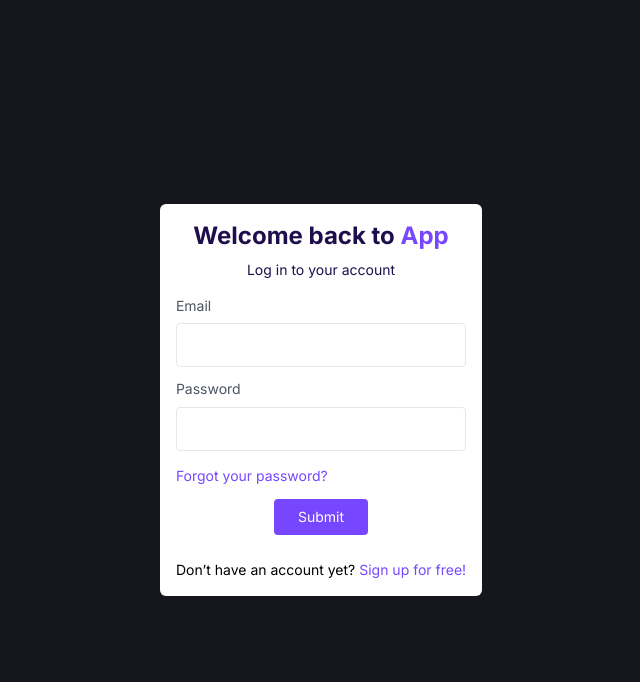
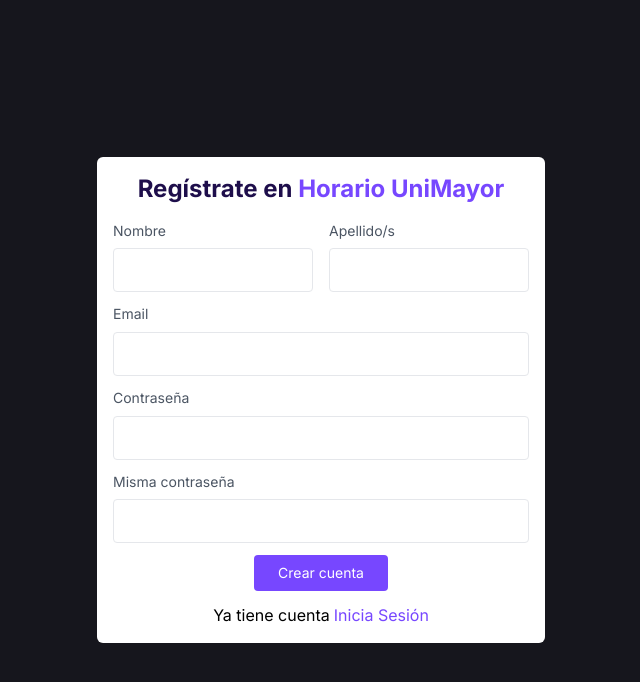
Before and after one commit to igrisdev/horario_unimayor, a Next.js app: page /register in a window 1280 px wide. Shown: the top 682 px of the page, without its empty margins (319-959 px from the left). Built offline with nearby package versions, Linux system fonts and the light colour scheme.

Commit message:
view of register finished

```diff
--- a/src/app/(vista)/register/page.jsx
+++ b/src/app/(vista)/register/page.jsx
@@ -3,12 +3,39 @@ export default function Register() {
     <main className='grid place-content-center h-screen'>
       <div class='max-w-md relative flex flex-col p-4 rounded-md text-black bg-white'>
         <div class='text-2xl font-bold mb-2 text-[#1e0e4b] text-center'>
-          Welcome back to <span class='text-[#7747ff]'>App</span>
-        </div>
-        <div class='text-sm font-normal mb-4 text-center text-[#1e0e4b]'>
-          Log in to your account
+          Regístrate en <span class='text-[#7747ff]'>Horario UniMayor</span>
         </div>
         <form class='flex flex-col gap-3'>
+          <div className='flex items-center mt-2 gap-4'>
+            <div class='block relative '>
+              <label
+                for='firstName'
+                class='block text-gray-600 cursor-text text-sm leading-[140%] font-normal mb-2'
+              >
+                Nombre
+              </label>
+              <input
+                type='text'
+                id='firstName'
+                name='firstName'
+                class='rounded border border-gray-200 text-sm w-full font-normal leading-[18px] text-black tracking-[0px] appearance-none block h-11 m-0 p-[11px] focus:ring-2 ring-offset-2  ring-gray-900 outline-0'
+              />
+            </div>
+            <div class='block relative'>
+              <label
+                for='lastName'
+                class='block text-gray-600 cursor-text text-sm leading-[140%] font-normal mb-2'
+              >
+                Apellido/s
+              </label>
+              <input
+                type='text'
+                id='lastName'
+                name='lastName'
+                class='rounded border border-gray-200 text-sm w-full font-normal leading-[18px] text-black tracking-[0px] appearance-none block h-11 m-0 p-[11px] focus:ring-2 ring-offset-2  ring-gray-900 outline-0'
+              />
+            </div>
+          </div>
           <div class='block relative'>
             <label
               for='email'
@@ -19,6 +46,7 @@ export default function Register() {
             <input
               type='text'
               id='email'
+              name='email'
               class='rounded border border-gray-200 text-sm w-full font-normal leading-[18px] text-black tracking-[0px] appearance-none block h-11 m-0 p-[11px] focus:ring-2 ring-offset-2  ring-gray-900 outline-0'
             />
           </div>
@@ -27,36 +55,44 @@ export default function Register() {
               for='password'
               class='block text-gray-600 cursor-text text-sm leading-[140%] font-normal mb-2'
             >
-              Password
+              Contraseña
             </label>
             <input
               type='text'
               id='password'
+              name='password'
               class='rounded border border-gray-200 text-sm w-full font-normal leading-[18px] text-black tracking-[0px] appearance-none block h-11 m-0 p-[11px] focus:ring-2 ring-offset-2 ring-gray-900 outline-0'
             />
           </div>
-          <div>
-            <a
-              class='text-sm text-[#7747ff]'
-              href='#'
+
+          <div class='block relative'>
+            <label
+              for='revalidatePassword'
+              class='block text-gray-600 cursor-text text-sm leading-[140%] font-normal mb-2'
             >
-              Forgot your password?
-            </a>
+              Misma contraseña
+            </label>
+            <input
+              type='text'
+              id='revalidatePassword'
+              class='rounded border border-gray-200 text-sm w-full font-normal leading-[18px] text-black tracking-[0px] appearance-none block h-11 m-0 p-[11px] focus:ring-2 ring-offset-2 ring-gray-900 outline-0'
+            />
           </div>
+
           <button
             type='submit'
             class='bg-[#7747ff] w-max m-auto px-6 py-2 rounded text-white text-sm font-normal'
           >
-            Submit
+            Crear cuenta
           </button>
         </form>
-        <div class='text-sm text-center mt-[1.6rem]'>
-          Don’t have an account yet?{' '}
+        <div class='flex gap-1 items-center justify-center mt-3'>
+          Ya tiene cuenta
           <a
-            class='text-sm text-[#7747ff]'
-            href='#'
+            class='text-[#7747ff]'
+            href='/login'
           >
-            Sign up for free!
+            Inicia Sesión
           </a>
         </div>
       </div>
```
